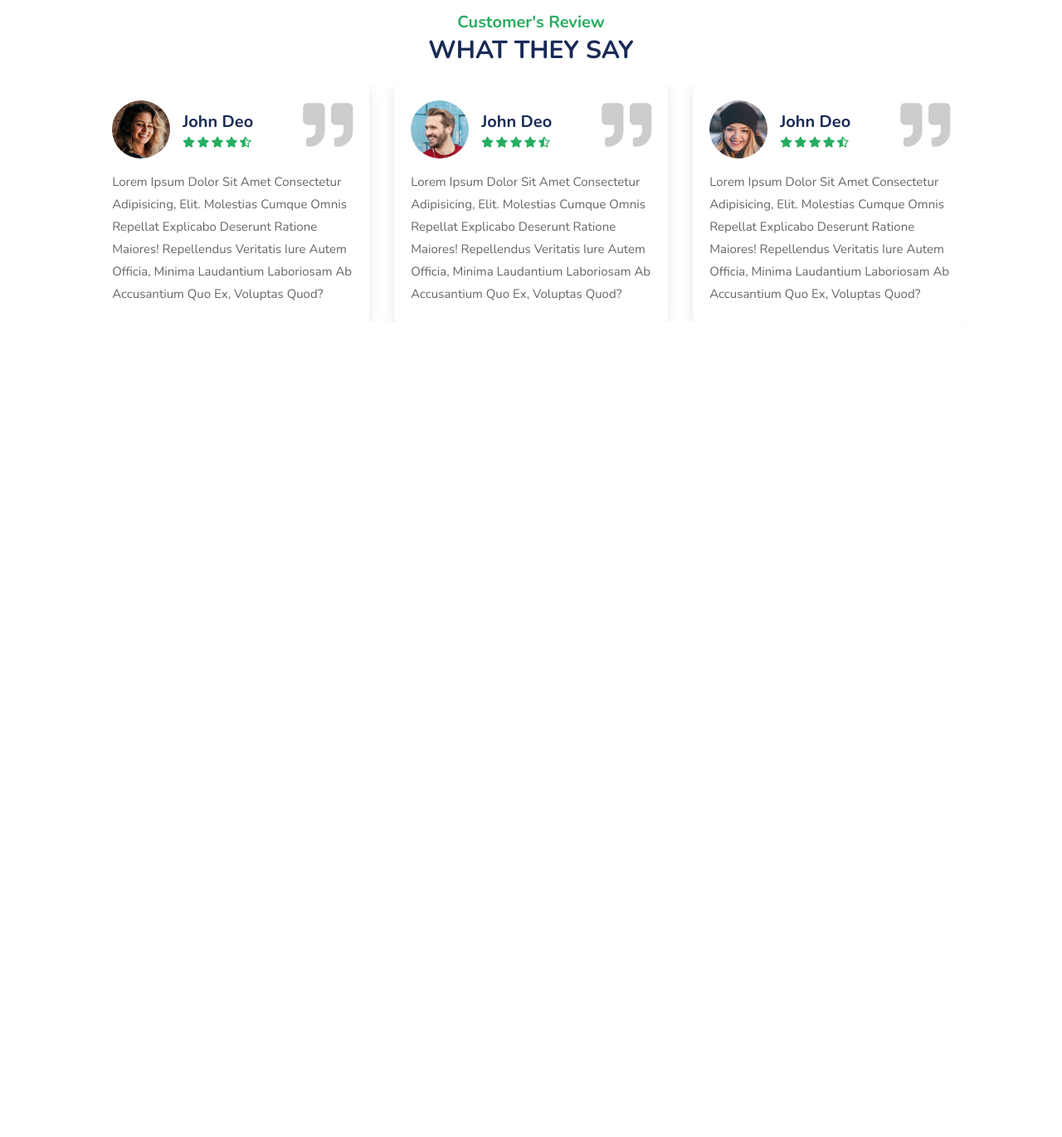
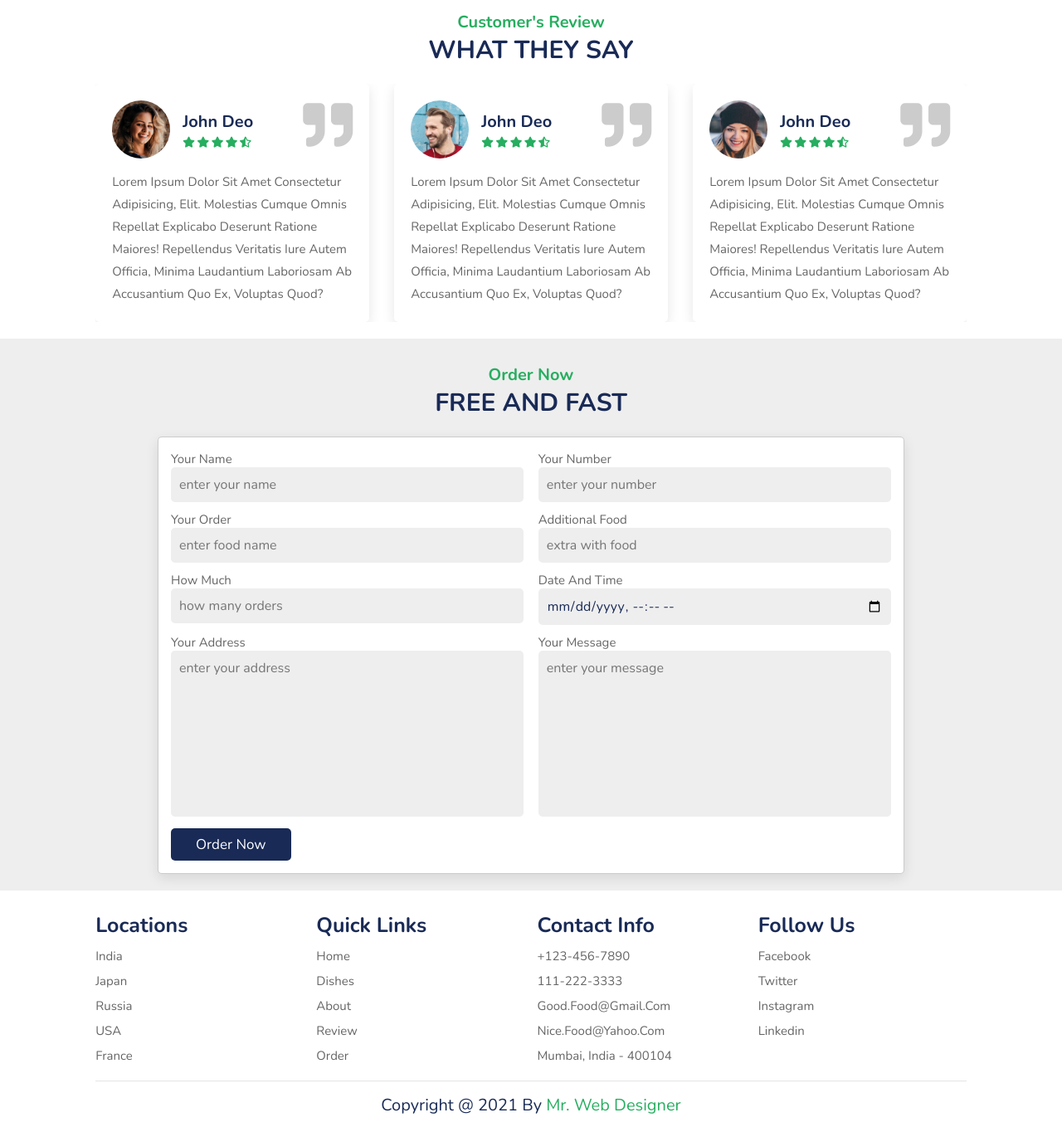
Before and after one commit to wagnergod/responsive-food-site, a plain HTML site: page index.html in a window 1280 px wide. Shown: the part 3623-4993 px from the top of the page at 83% size. Before the commit the page ends 4031 px from the top, so only its background shows below. Drawn offline with nearby package versions, Linux system fonts and the light colour scheme.

Commit message:
order and footer section development + js scripts

```diff
--- a/index.html
+++ b/index.html
@@ -571,6 +571,110 @@
 
 	<!-- review section ends -->
 
+	<!-- order section starts -->
+
+	<section class="order" id="orders">
+
+		<h3 class="sub-heading"> order now</h3>
+		<h1 class="heading"> free and fast </h1>
+
+		<form action="">
+			<div class="inputBox">
+				<div class="input">
+					<span>your name</span>
+					<input type="text" placeholder="enter your name">
+				</div>
+				<div class="input">
+					<span>your number</span>
+					<input type="number" placeholder="enter your number">
+				</div>
+			</div>
+			<div class="inputBox">
+				<div class="input">
+					<span>your order</span>
+					<input type="text" placeholder="enter food name">
+				</div>
+				<div class="input">
+					<span>additional food</span>
+					<input type="text" placeholder="extra with food">
+				</div>
+			</div>
+			<div class="inputBox">
+				<div class="input">
+					<span>how much</span>
+					<input type="text" placeholder="how many orders">
+				</div>
+				<div class="input">
+					<span>date and time</span>
+					<input type="datetime-local">
+				</div>
+			</div>
+			<div class="inputBox">
+				<div class="input">
+					<span>your address</span>
+					<textarea name="" placeholder="enter your address" id="" cols="30" rows="10"></textarea>
+				</div>
+				<div class="input">
+					<span>your message</span>
+					<textarea name="" placeholder="enter your message" id="" cols="30" rows="10"></textarea>
+				</div>
+			</div>
+			<input type="submit" value="order now" class="btn">
+		</form>
+
+	</section>
+
+
+
+	<!-- order section ends -->
+
+	<!-- footer section starts -->
+
+	<section class="footer">
+
+		<div class="box-container">
+			<div class="box">
+				<h3>locations</h3>
+				<a href="#">india</a>
+				<a href="#">japan</a>
+				<a href="#">russia</a>
+				<a href="#">USA</a>
+				<a href="#">france</a>
+			</div>
+			<div class="box">
+				<h3>quick links</h3>
+				<a href="#">home</a>
+				<a href="#">dishes</a>
+				<a href="#">about</a>
+				<a href="#">review</a>
+				<a href="#">order</a>
+			</div>
+			<div class="box">
+				<h3>contact info</h3>
+				<a href="#">+123-456-7890</a>
+				<a href="#">111-222-3333</a>
+				<a href="#">good.food@gmail.com</a>
+				<a href="#">nice.food@yahoo.com</a>
+				<a href="#">mumbai, india - 400104</a>
+			</div>
+			<div class="box">
+				<h3>follow us</h3>
+				<a href="#">facebook</a>
+				<a href="#">twitter</a>
+				<a href="#">instagram</a>
+				<a href="#">linkedin</a>
+			</div>
+		</div>
+		<div class="credit">copyright @ 2021 by <span>mr. web designer</span></div>
+	</section>
+
+	<!-- footer section ends -->
+
+	<!-- loader part -->
+
+	<div class="loader-container">
+		<img src="images/loader.gif" alt="">
+	</div>
 
 
 
@@ -583,8 +687,5 @@
 	<!-- custom js file link -->
 	<script src="script.js"></script>
 
-
-
-
 </body>
 </html>
--- a/script.js
+++ b/script.js
@@ -6,9 +6,32 @@
 	navbar.classList.toggle('active');
 }
 
+let section = document.querySelectorAll('section');
+let navLinks = document.querySelectorAll('header .navbar a');
+
 window.onscroll = () =>{
 	menu.classList.remove('fa-times');
 	navbar.classList.remove('active');
+
+	section.forEach(sec =>{
+
+		let top = window.scrollY;
+		let height = sec.offsetHeight;
+		let offset = sec.offsetTop - 150;
+		let id = sec.getAttribute('id');
+
+		if(top >= offset && top < offset + height){
+			navLinks.forEach(links =>{
+
+				links.classList.remove('active');
+				document.querySelector('header .navbar a[href*='+id+']').classList.add('active');
+			});
+		};
+
+	});
+
+
+
 }
 
 document.querySelector("#search-icon").onclick = () =>{
@@ -58,3 +81,13 @@
         	},
         },
       });
+
+function loader(){
+  document.querySelector('.loader-container').classList.add('fade-out');
+}
+
+function fadeOut(){
+  setInterval(loader, 3000);
+}
+
+window.onload = fadeOut;
--- a/style.css
+++ b/style.css
@@ -566,6 +566,136 @@
 	color: var(--light-color);
 }
 
+.order form{
+
+	max-width: 90rem;
+	border-radius: 0.5em;
+	box-shadow: var(--box-shadow);
+	border: 0.1rem solid rgba(0,0,0,.2);
+	background: #fff;
+	padding: 1.5rem;
+	margin: 0 auto;
+
+}
+
+.order form .inputBox{
+	display: flex;
+	flex-wrap: wrap;
+	justify-content: space-between;
+}
+
+.order form .inputBox .input{
+
+	width: 49%;
+}
+
+.order form .inputBox .input span{
+
+	display: block;
+	padding: 0.05rem 0;
+	font-size: 1.5rem;
+	color: var(--light-color);
+}
+
+.order form .inputBox .input input,
+.order form .inputBox .input textarea{
+
+	background: #eee;
+	border-radius: 0.5rem;
+	padding: 1rem;
+	font-size: 1.6rem;
+	color: var(--black);
+	text-transform: none;
+	margin-bottom: 1rem;
+	width: 100%;
+}
+
+.order form .inputBox .input input:focus,
+.order form .inputBox .input textarea:focus{
+	border: 0.1rem solid var(--green);
+}
+
+.order form .inputBox .input textarea{
+	height: 20rem;
+	resize: none;
+}
+
+.order form .btn{
+
+	margin-top: 0;
+}
+
+
+.footer .box-container{
+
+	display: grid;
+	grid-template-columns: repeat(auto-fit,minmax(25rem,1fr));
+	gap:1.5rem;
+}
+
+.footer .box-container .box h3{
+
+	padding: 0.5rem 0;
+	font-size: 2.5rem;
+	color: var(--black);
+}
+
+.footer .box-container .box a{
+
+	display: block;
+	padding: 0.5rem 0;
+	font-size: 1.5rem;
+	color: var(--light-color);
+}
+
+.footer .box-container .box a:hover{
+
+		color: var(--green);
+		text-decoration: underline;
+}
+
+.footer .credit{
+
+	text-align: center;
+	border-top: .1rem solid rgba(0,0,0,.1);
+	font-size: 2rem;
+	color: var(--black);
+	padding: 0.5rem;
+	padding-top: 1.5rem;
+	margin-top: 1.5rem;
+}
+
+
+.footer .credit span{
+
+	color:var(--green);
+}
+
+.loader-container{
+
+	position: fixed;
+	top: 0;left: 0;
+	height: 100%;
+	width: 100%;
+	z-index: 10000;
+	background: #fff;
+	display: flex;
+	align-items: center;
+	justify-content: center;
+	overflow: hidden;
+}
+
+.loader-container img{
+
+	width: 35rem;
+}
+
+.loader-container.fade-out{
+
+	top:-110%;
+	opacity: 0;
+}
+
 
 
 
@@ -651,7 +781,7 @@
 
 }
 
-@media(max-width: 991px){
+@media(max-width: 450px){
 
 
 	html{
@@ -665,5 +795,9 @@
 	width: 100%;
 }
 
+	.order form .inputBox .input{
+
+	width: 100%;
+}
 
 }
```
